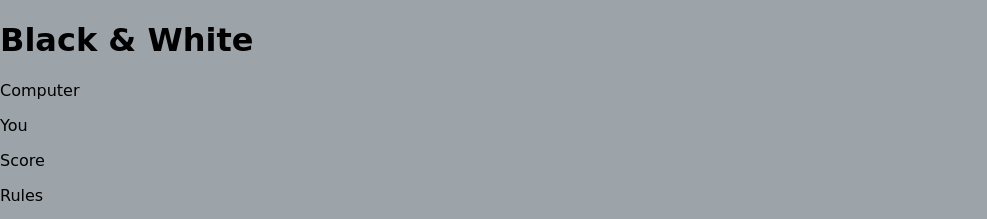
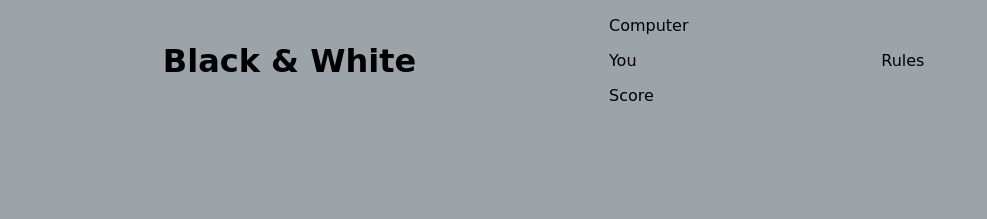
Before and after one commit to ZackOcall/black-white, a plain HTML site: page index.html in a window 1280 px wide. Shown: the whole page, without its empty margins (0-987 px from the left). Drawn offline with Linux system fonts and the light colour scheme; a web font is replaced by a local one.

Commit message:
add base flex to body

```diff
--- a/assets/css/style.css
+++ b/assets/css/style.css
@@ -10,5 +10,11 @@ body {
     padding: 0;
     margin: 0;
     background: #9ca4a9;
-    font-family: 'Gideon Roman', cursive;;
+    font-family: 'Gideon Roman', cursive;
+    display: flex;
+    flex-flow: row wrap;
+    justify-content: space-evenly;
+    align-items: center;
+    align-content: center;
+    gap: 30px;
 }
```
